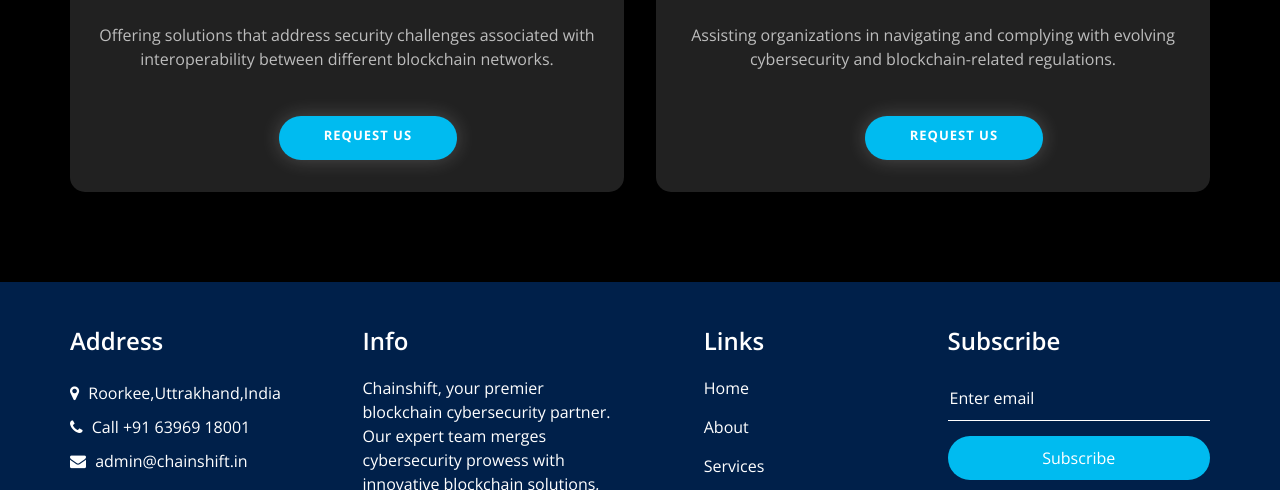
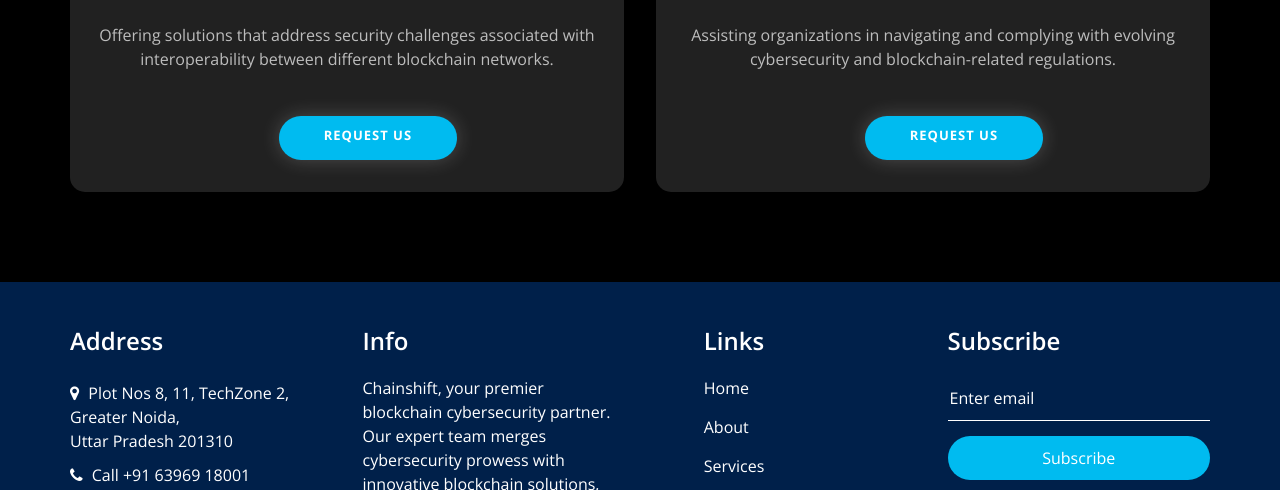
Before and after one commit to chain-shift/chainshift-website, a website: page service.html in a window 1280 px wide. Shown: the part 3416-3906 px from the top of the page. Drawn offline with nearby package versions, Linux system fonts and the light colour scheme; some packages are replaced by stand-ins of ours.

Commit message:
Update address in service.html

```diff
--- a/service.html
+++ b/service.html
@@ -483,7 +483,7 @@
               <div class="contact_link_box">
                 <a href="">
                   <i class="fa fa-map-marker" aria-hidden="true"></i>
-                  <span> Roorkee,Uttrakhand,India </span>
+                  <span> Plot Nos 8, 11, TechZone 2, Greater Noida, Uttar Pradesh 201310</span>
                 </a>
                 <a href="">
                   <i class="fa fa-phone" aria-hidden="true"></i>
```
